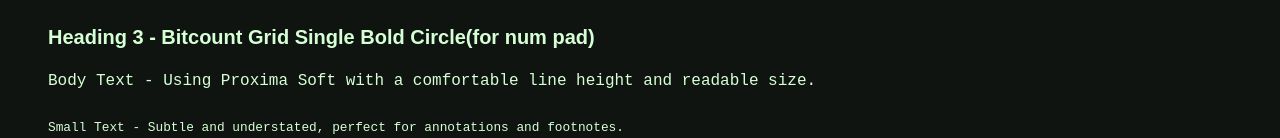
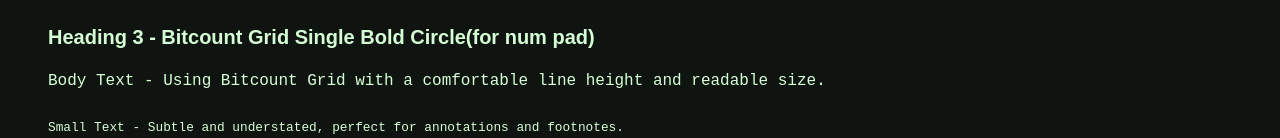
Before and after one commit to sarthaktiwari74/sarthaktiwari74.github.io, a plain HTML site: page final/wa14.html in a window 1280 px wide. Shown: the part 662-800 px from the top of the page. Drawn offline with Linux system fonts and the light colour scheme; a web font is replaced by a local one.

Commit message:
Update wa14.html

```diff
--- a/final/wa14.html
+++ b/final/wa14.html
@@ -249,7 +249,7 @@
             <h1>Heading 1 - Bitcount Grid Single Bold Circle(retro keypad)</h1>
             <h2>Heading 2 - Bitcount Grid Single Bold Circle(enter your phone number)</h2>
             <h3>Heading 3 - Bitcount Grid Single Bold Circle(for num pad)</h3>
-            <p class="body-text">Body Text - Using Proxima Soft with a comfortable line height and readable size.</p>
+            <p class="body-text">Body Text - Using Bitcount Grid with a comfortable line height and readable size.</p>
             <p class="small-text">Small Text - Subtle and understated, perfect for annotations and footnotes.</p>
         </section>
 
```
